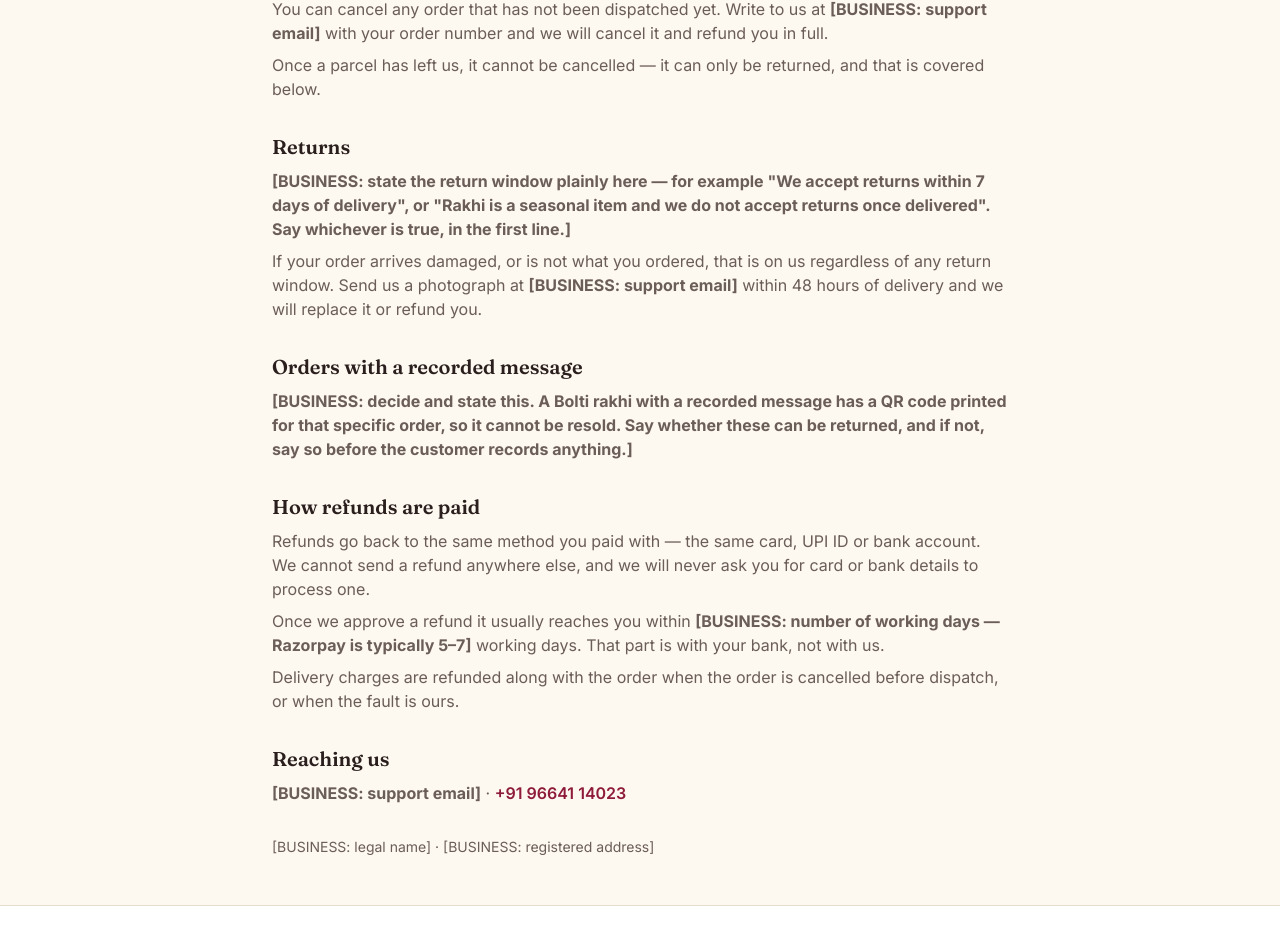
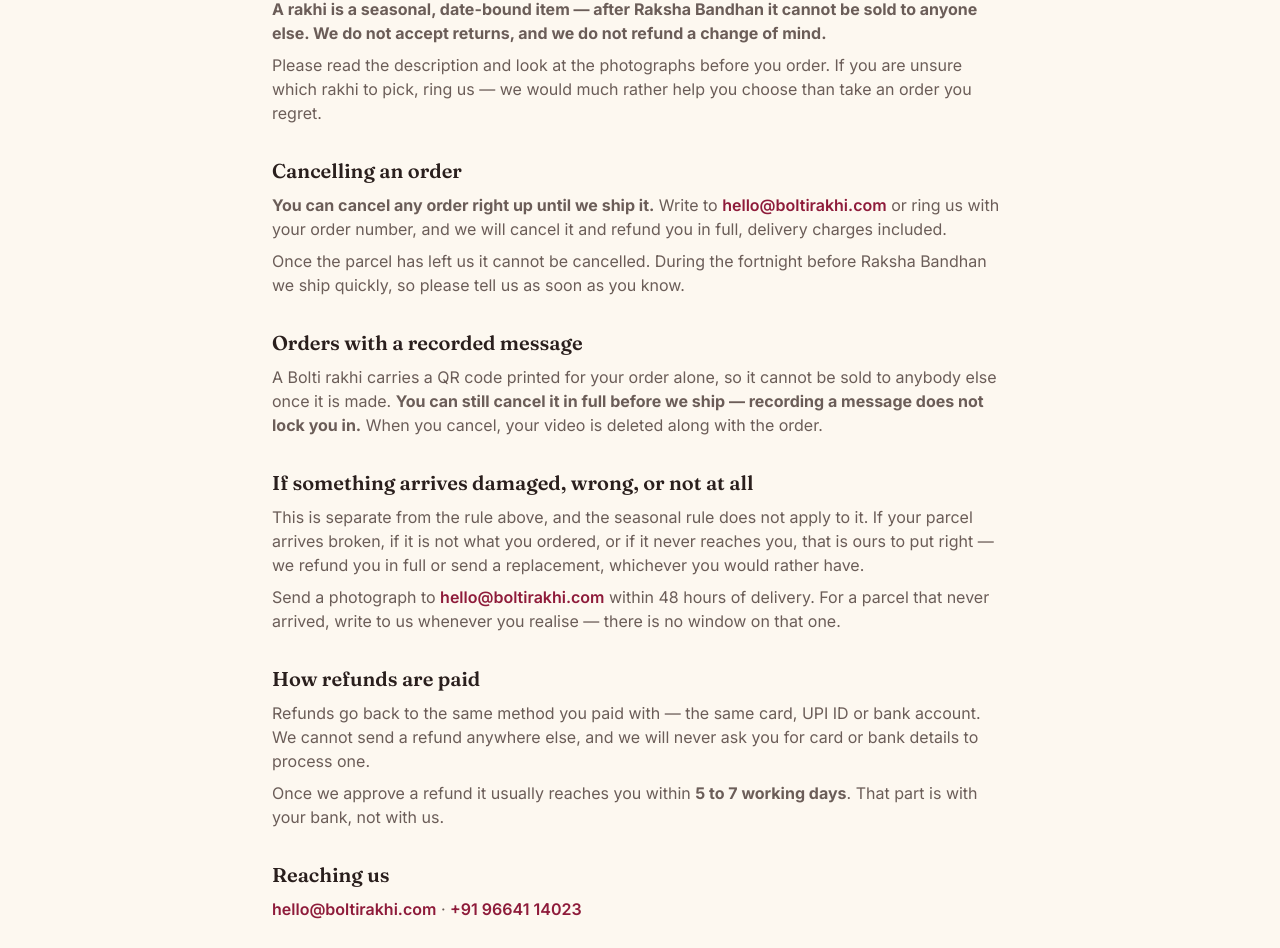
Before and after one commit to lalitbansal40/boltirakhi-public, a Next.js app: page /refunds in a window 1280 px wide. Shown: the part 220-1168 px from the top of the page. Built offline with nearby package versions, Linux system fonts and the light colour scheme; no server answers.

Commit message:
Fill in the business details and rewrite the refund policy

```diff
--- a/src/app/(pages)/about/page.tsx
+++ b/src/app/(pages)/about/page.tsx
@@ -1,3 +1,5 @@
+import { ADDRESS_ONE_LINE, LEGAL_NAME } from '@/lib/business';
+
 export const metadata = {
   title: 'About Bolti Rakhi',
   description:
@@ -39,10 +41,26 @@
       </p>
 
       <h2 className="mt-8 text-xl font-semibold text-ink">Who we are</h2>
-      <p className="mt-2">[BUSINESS: two or three lines about the founders and the shop]</p>
+      {/*
+        Only what is true. A founder's story invented to fill this space is the
+        kind of thing that has to be taken down later, by which time it has been
+        screenshotted. If the owner wants to say more about themselves, that is
+        theirs to write.
+      */}
+      <p className="mt-2">
+        Bolti Rakhi is a small business in Jaipur. We do not make rakhis — we
+        choose them, and we send them with the one thing a courier cannot carry:
+        your voice.
+      </p>
+      <p className="mt-2">
+        Every box has a QR code printed on it. You record a message when you
+        order, your brother scans it when he opens the box, and he hears you
+        before he ties the rakhi. That is the whole idea, and it is the only
+        reason this shop exists.
+      </p>
 
       <p className="mt-8 text-sm">
-        [BUSINESS: legal name] · [BUSINESS: registered address]
+        {LEGAL_NAME} · {ADDRESS_ONE_LINE}
       </p>
     </>
   );
--- a/src/app/(pages)/contact/page.tsx
+++ b/src/app/(pages)/contact/page.tsx
@@ -1,4 +1,14 @@
-import { SUPPORT_PHONE_DISPLAY, SUPPORT_PHONE_HREF } from '@/lib/business';
+import {
+  ADDRESS_LINES,
+  GST_NUMBER,
+  LEGAL_NAME,
+  SUPPORT_EMAIL,
+  SUPPORT_EMAIL_HREF,
+  SUPPORT_HOURS,
+  SUPPORT_PHONE_DISPLAY,
+  SUPPORT_PHONE_HREF,
+} from '@/lib/business';
+
 export const metadata = {
   title: 'Contact us',
   description: 'How to reach Bolti Rakhi about an order, a delivery or a refund.',
@@ -24,7 +34,12 @@
       <div className="mt-8 space-y-4">
         <div className="rounded-[var(--radius-card)] border border-line p-4">
           <p className="text-sm font-medium text-ink">Email</p>
-          <p className="mt-1 text-lg text-brand">[BUSINESS: support email]</p>
+          <a
+            href={SUPPORT_EMAIL_HREF}
+            className="mt-1 block text-lg text-brand hover:underline"
+          >
+            {SUPPORT_EMAIL}
+          </a>
           <p className="mt-1 text-sm text-muted">
             Include your order number if you have one — it saves a round trip.
           </p>
@@ -33,17 +48,21 @@
         <div className="rounded-[var(--radius-card)] border border-line p-4">
           <p className="text-sm font-medium text-ink">Phone</p>
           <a href={SUPPORT_PHONE_HREF} className="mt-1 block text-lg text-brand hover:underline">{SUPPORT_PHONE_DISPLAY}</a>
-          <p className="mt-1 text-sm text-muted">[BUSINESS: hours, e.g. 10am–7pm, Mon–Sat]</p>
+          <p className="mt-1 text-sm text-muted">{SUPPORT_HOURS}</p>
         </div>
       </div>
 
       <h2 className="mt-8 text-xl font-semibold text-ink">Where we are</h2>
       <p className="mt-2">
-        [BUSINESS: legal name]
-        <br />
-        [BUSINESS: registered address]
+        {LEGAL_NAME}
+        {ADDRESS_LINES.map((line) => (
+          <span key={line}>
+            <br />
+            {line}
+          </span>
+        ))}
       </p>
-      <p className="mt-2 text-sm">[BUSINESS: GSTIN, if registered]</p>
+      <p className="mt-2 text-sm">GSTIN: {GST_NUMBER}</p>
     </>
   );
 }
--- a/src/app/(pages)/privacy/page.tsx
+++ b/src/app/(pages)/privacy/page.tsx
@@ -1,3 +1,12 @@
+import {
+  ADDRESS_ONE_LINE,
+  LEGAL_NAME,
+  SUPPORT_EMAIL,
+  SUPPORT_EMAIL_HREF,
+  SUPPORT_PHONE_DISPLAY,
+  SUPPORT_PHONE_HREF,
+} from '@/lib/business';
+
 export const metadata = {
   title: 'Privacy Policy',
   description:
@@ -52,9 +61,13 @@
         also means anyone he shares the link with can see it too.
       </p>
       <p className="mt-2">
-        <strong>[BUSINESS: state how long recordings are kept — for example
-        "for 12 months after the order, then deleted". Pick a period and honour
-        it.]</strong>
+        <strong>
+          We keep a recording for 12 months from the date of the order, and then
+          delete it.
+        </strong>{' '}
+        If you would like it removed sooner, write to us and we will delete it —
+        you do not have to give a reason. Deleting it stops the QR code from
+        playing anything.
       </p>
       <p className="mt-2">
         Our staff can access recordings only to fix a problem you have reported
@@ -88,7 +101,11 @@
 
       <h2 className="mt-8 text-xl font-semibold text-ink">What you can ask for</h2>
       <p className="mt-2">
-        Write to <strong>[BUSINESS: support email]</strong> and we will tell you
+        Write to{' '}
+        <a href={SUPPORT_EMAIL_HREF} className="font-semibold text-brand hover:underline">
+          {SUPPORT_EMAIL}
+        </a>{' '}
+        and we will tell you
         what we hold about you, correct it, or delete it. Deleting your account
         does not remove records we are required to keep for tax purposes, and it
         does not undo an order already dispatched.
@@ -102,12 +119,17 @@
 
       <h2 className="mt-8 text-xl font-semibold text-ink">Contact</h2>
       <p className="mt-2">
-        <strong>[BUSINESS: support email]</strong> ·{' '}
-        <strong>[BUSINESS: phone]</strong>
+        <a href={SUPPORT_EMAIL_HREF} className="font-semibold text-brand hover:underline">
+          {SUPPORT_EMAIL}
+        </a>{' '}
+        ·{' '}
+        <a href={SUPPORT_PHONE_HREF} className="font-semibold text-brand hover:underline">
+          {SUPPORT_PHONE_DISPLAY}
+        </a>
       </p>
 
       <p className="mt-8 text-sm">
-        [BUSINESS: legal name] · [BUSINESS: registered address]
+        {LEGAL_NAME} · {ADDRESS_ONE_LINE}
       </p>
     </>
   );
--- a/src/app/(pages)/refunds/page.tsx
+++ b/src/app/(pages)/refunds/page.tsx
@@ -1,4 +1,12 @@
-import { SUPPORT_PHONE_DISPLAY, SUPPORT_PHONE_HREF } from '@/lib/business';
+import {
+  ADDRESS_ONE_LINE,
+  LEGAL_NAME,
+  SUPPORT_EMAIL,
+  SUPPORT_EMAIL_HREF,
+  SUPPORT_PHONE_DISPLAY,
+  SUPPORT_PHONE_HREF,
+} from '@/lib/business';
+
 export const metadata = {
   title: 'Refund and Cancellation Policy',
   description:
@@ -13,47 +21,77 @@
  * intentions. Anything restrictive here is said in the first sentence of its
  * own section.
  *
- * ⚠️ The bracketed facts are the business owner's to supply. Inventing a
- * refund window would be a promise made on their behalf that they never made.
+ * The damaged-or-missing paragraph is not a softening of the no-returns rule
+ * and must not be removed to make the policy look firmer. A blanket "no
+ * refunds under any circumstances" is unenforceable under the Consumer
+ * Protection (E-Commerce) Rules, 2020, and payment gateways reject a policy
+ * page that claims it. Keeping it is what makes the rest of this page stand.
  */
 export default function Page() {
   return (
     <>
       <h1>Refunds and Cancellations</h1>
 
+      <h2 className="mt-8 text-xl font-semibold text-ink">Returns</h2>
+      <p className="mt-2">
+        <strong>
+          A rakhi is a seasonal, date-bound item — after Raksha Bandhan it
+          cannot be sold to anyone else. We do not accept returns, and we do not
+          refund a change of mind.
+        </strong>
+      </p>
+      <p className="mt-2">
+        Please read the description and look at the photographs before you
+        order. If you are unsure which rakhi to pick, ring us — we would much
+        rather help you choose than take an order you regret.
+      </p>
+
       <h2 className="mt-8 text-xl font-semibold text-ink">Cancelling an order</h2>
       <p className="mt-2">
-        You can cancel any order that has not been dispatched yet. Write to us at{' '}
-        <strong>[BUSINESS: support email]</strong> with your order number and we
-        will cancel it and refund you in full.
+        <strong>You can cancel any order right up until we ship it.</strong>{' '}
+        Write to{' '}
+        <a href={SUPPORT_EMAIL_HREF} className="font-semibold text-brand hover:underline">
+          {SUPPORT_EMAIL}
+        </a>{' '}
+        or ring us with your order number, and we will cancel it and refund you
+        in full, delivery charges included.
       </p>
       <p className="mt-2">
-        Once a parcel has left us, it cannot be cancelled — it can only be
-        returned, and that is covered below.
-      </p>
-
-      <h2 className="mt-8 text-xl font-semibold text-ink">Returns</h2>
-      <p className="mt-2">
-        <strong>[BUSINESS: state the return window plainly here — for example
-        "We accept returns within 7 days of delivery", or "Rakhi is a seasonal
-        item and we do not accept returns once delivered". Say whichever is
-        true, in the first line.]</strong>
-      </p>
-      <p className="mt-2">
-        If your order arrives damaged, or is not what you ordered, that is on us
-        regardless of any return window. Send us a photograph at{' '}
-        <strong>[BUSINESS: support email]</strong> within 48 hours of delivery
-        and we will replace it or refund you.
+        Once the parcel has left us it cannot be cancelled. During the fortnight
+        before Raksha Bandhan we ship quickly, so please tell us as soon as you
+        know.
       </p>
 
       <h2 className="mt-8 text-xl font-semibold text-ink">
         Orders with a recorded message
       </h2>
       <p className="mt-2">
-        <strong>[BUSINESS: decide and state this. A Bolti rakhi with a recorded
-        message has a QR code printed for that specific order, so it cannot be
-        resold. Say whether these can be returned, and if not, say so before
-        the customer records anything.]</strong>
+        A Bolti rakhi carries a QR code printed for your order alone, so it
+        cannot be sold to anybody else once it is made.{' '}
+        <strong>
+          You can still cancel it in full before we ship — recording a message
+          does not lock you in.
+        </strong>{' '}
+        When you cancel, your video is deleted along with the order.
+      </p>
+
+      <h2 className="mt-8 text-xl font-semibold text-ink">
+        If something arrives damaged, wrong, or not at all
+      </h2>
+      <p className="mt-2">
+        This is separate from the rule above, and the seasonal rule does not
+        apply to it. If your parcel arrives broken, if it is not what you
+        ordered, or if it never reaches you, that is ours to put right — we
+        refund you in full or send a replacement, whichever you would rather
+        have.
+      </p>
+      <p className="mt-2">
+        Send a photograph to{' '}
+        <a href={SUPPORT_EMAIL_HREF} className="font-semibold text-brand hover:underline">
+          {SUPPORT_EMAIL}
+        </a>{' '}
+        within 48 hours of delivery. For a parcel that never arrived, write to
+        us whenever you realise — there is no window on that one.
       </p>
 
       <h2 className="mt-8 text-xl font-semibold text-ink">How refunds are paid</h2>
@@ -64,22 +102,26 @@
       </p>
       <p className="mt-2">
         Once we approve a refund it usually reaches you within{' '}
-        <strong>[BUSINESS: number of working days — Razorpay is typically 5–7]</strong>{' '}
-        working days. That part is with your bank, not with us.
-      </p>
-      <p className="mt-2">
-        Delivery charges are refunded along with the order when the order is
-        cancelled before dispatch, or when the fault is ours.
+        <strong>5 to 7 working days</strong>. That part is with your bank, not
+        with us.
       </p>
 
       <h2 className="mt-8 text-xl font-semibold text-ink">Reaching us</h2>
       <p className="mt-2">
-        <strong>[BUSINESS: support email]</strong> ·{' '}
-        <a href={SUPPORT_PHONE_HREF} className="font-semibold text-brand underline-offset-4 hover:underline">{SUPPORT_PHONE_DISPLAY}</a>
+        <a href={SUPPORT_EMAIL_HREF} className="font-semibold text-brand hover:underline">
+          {SUPPORT_EMAIL}
+        </a>{' '}
+        ·{' '}
+        <a
+          href={SUPPORT_PHONE_HREF}
+          className="font-semibold text-brand underline-offset-4 hover:underline"
+        >
+          {SUPPORT_PHONE_DISPLAY}
+        </a>
       </p>
 
       <p className="mt-8 text-sm">
-        [BUSINESS: legal name] · [BUSINESS: registered address]
+        {LEGAL_NAME} · {ADDRESS_ONE_LINE}
       </p>
     </>
   );
--- a/src/app/(pages)/shipping/page.tsx
+++ b/src/app/(pages)/shipping/page.tsx
@@ -1,4 +1,12 @@
-import { SUPPORT_PHONE_DISPLAY, SUPPORT_PHONE_HREF } from '@/lib/business';
+import {
+  ADDRESS_ONE_LINE,
+  LEGAL_NAME,
+  SUPPORT_EMAIL,
+  SUPPORT_EMAIL_HREF,
+  SUPPORT_PHONE_DISPLAY,
+  SUPPORT_PHONE_HREF,
+} from '@/lib/business';
+
 export const metadata = {
   title: 'Shipping Policy',
   description:
@@ -61,13 +69,16 @@
       <h2 className="mt-8 text-xl font-semibold text-ink">If something goes wrong</h2>
       <p className="mt-2">
         If your parcel is delayed, damaged, or does not arrive, contact us at{' '}
-        <strong>[BUSINESS: support email]</strong> or{' '}
+        <a href={SUPPORT_EMAIL_HREF} className="font-semibold text-brand hover:underline">
+          {SUPPORT_EMAIL}
+        </a>{' '}
+        or{' '}
         <a href={SUPPORT_PHONE_HREF} className="font-semibold text-brand underline-offset-4 hover:underline">{SUPPORT_PHONE_DISPLAY}</a> with your order number and we will
         sort it out.
       </p>
 
       <p className="mt-8 text-sm">
-        [BUSINESS: legal name] · [BUSINESS: registered address]
+        {LEGAL_NAME} · {ADDRESS_ONE_LINE}
       </p>
     </>
   );
--- a/src/app/(pages)/terms/page.tsx
+++ b/src/app/(pages)/terms/page.tsx
@@ -1,4 +1,13 @@
 import Link from 'next/link';
+
+import {
+  ADDRESS_ONE_LINE,
+  GST_NUMBER,
+  JURISDICTION_CITY,
+  LEGAL_NAME,
+  SUPPORT_EMAIL,
+  SUPPORT_EMAIL_HREF,
+} from '@/lib/business';
 
 export const metadata = {
   title: 'Terms of Service',
@@ -94,12 +103,14 @@
       <h2 className="mt-8 text-xl font-semibold text-ink">Governing law</h2>
       <p className="mt-2">
         These terms are governed by the laws of India, and the courts at{' '}
-        <strong>[BUSINESS: city]</strong> have jurisdiction.
+        <strong>{JURISDICTION_CITY}</strong> have jurisdiction.
       </p>
 
       <p className="mt-8 text-sm">
-        [BUSINESS: legal name] · [BUSINESS: registered address] ·{' '}
-        [BUSINESS: support email]
+        {LEGAL_NAME} · {ADDRESS_ONE_LINE} · GSTIN {GST_NUMBER} ·{' '}
+        <a href={SUPPORT_EMAIL_HREF} className="text-brand hover:underline">
+          {SUPPORT_EMAIL}
+        </a>
       </p>
     </>
   );
--- a/src/components/layout/footer.tsx
+++ b/src/components/layout/footer.tsx
@@ -1,8 +1,18 @@
 import Link from 'next/link';
 
+import {
+  ADDRESS_LINES,
+  GST_NUMBER,
+  LEGAL_NAME,
+  SUPPORT_EMAIL,
+  SUPPORT_EMAIL_HREF,
+  SUPPORT_PHONE_DISPLAY,
+  SUPPORT_PHONE_HREF,
+} from '@/lib/business';
 import type { Category } from '@/lib/types';
 
 const HELP_LINKS = [
+  { label: 'All rakhis', href: '/rakhi' },
   { label: 'Shipping', href: '/shipping' },
   { label: 'Returns', href: '/returns' },
   { label: 'Contact', href: '/contact' },
@@ -27,11 +37,37 @@
       <div className="mx-auto w-full max-w-6xl px-4 py-10">
         <div className="grid gap-8 sm:grid-cols-2 lg:grid-cols-4">
           <div className="lg:col-span-1">
-            <p className="font-heading text-lg font-bold text-brand">Bolti Rakhi</p>
+            <p className="font-heading text-lg font-bold text-brand">{LEGAL_NAME}</p>
             <p className="mt-2 text-sm text-muted">
               A rakhi that carries your voice. Record a message, we print a QR on
               the packaging, and your brother watches it when he opens the box.
             </p>
+
+            {/*
+              A real address, a real number and a GSTIN, on every page.
+              Payment gateways check for exactly this before they let a shop go
+              live, and a customer deciding whether to trust a name they have
+              never heard of looks for the same three things.
+            */}
+            <address className="mt-4 text-sm not-italic text-muted">
+              {ADDRESS_LINES.map((line) => (
+                <span key={line} className="block">
+                  {line}
+                </span>
+              ))}
+            </address>
+
+            <p className="mt-3 text-sm">
+              <a href={SUPPORT_PHONE_HREF} className="text-muted hover:text-brand">
+                {SUPPORT_PHONE_DISPLAY}
+              </a>
+              <br />
+              <a href={SUPPORT_EMAIL_HREF} className="text-muted hover:text-brand">
+                {SUPPORT_EMAIL}
+              </a>
+            </p>
+
+            <p className="mt-3 text-sm text-muted">GSTIN: {GST_NUMBER}</p>
           </div>
 
           <div>
@@ -84,7 +120,7 @@
         </div>
 
         <p className="mt-10 border-t border-line pt-6 text-sm text-muted">
-          © {new Date().getFullYear()} Bolti Rakhi. Made in India.
+          © {new Date().getFullYear()} {LEGAL_NAME}. Made in India.
         </p>
       </div>
     </footer>
--- a/src/lib/business.ts
+++ b/src/lib/business.ts
@@ -1,10 +1,13 @@
 /**
  * Business details that appear in more than one place.
  *
- * The phone number is shown on Contact, Shipping and Refunds, and dialled from
- * the cart and the checkout. Written out by hand in five places it would be
- * changed in four of them one day, and a customer would ring the fifth.
+ * Every legal page, the footer, the contact page and the checkout read from
+ * here. Written out by hand they would live in about thirty places, and the
+ * day one of them changed, three would be missed — and those three are the
+ * ones a customer would ring, write to, or quote back at us.
  */
+
+export const LEGAL_NAME = 'Bolti Rakhi';
 
 export const SUPPORT_PHONE_DISPLAY = '+91 96641 14023';
 
@@ -13,3 +16,28 @@
  * roaming abroad, and on some Android dialers it fails outright.
  */
 export const SUPPORT_PHONE_HREF = 'tel:+919664114023';
+
+export const SUPPORT_EMAIL = 'hello@boltirakhi.com';
+export const SUPPORT_EMAIL_HREF = 'mailto:hello@boltirakhi.com';
+
+/** Shown wherever we invite somebody to ring, so nobody calls at midnight. */
+export const SUPPORT_HOURS = '9:00 am to 8:00 pm, all days';
+
+export const GST_NUMBER = '08GKKPB7983M1ZA';
+
+/** Where a court case would be filed. The city alone, not the full address. */
+export const JURISDICTION_CITY = 'Jaipur';
+
+/**
+ * Lines, not one string. The footer wants this on a single line, Contact
+ * wants it stacked, and an invoice wants it stacked with the country last.
+ */
+export const ADDRESS_LINES = [
+  '201, Punam Vihar',
+  'Jagatpura',
+  'Jaipur 302017',
+  'Rajasthan, India',
+] as const;
+
+/** The one-line form, for a footer or an email signature. */
+export const ADDRESS_ONE_LINE = ADDRESS_LINES.join(', ');
```
